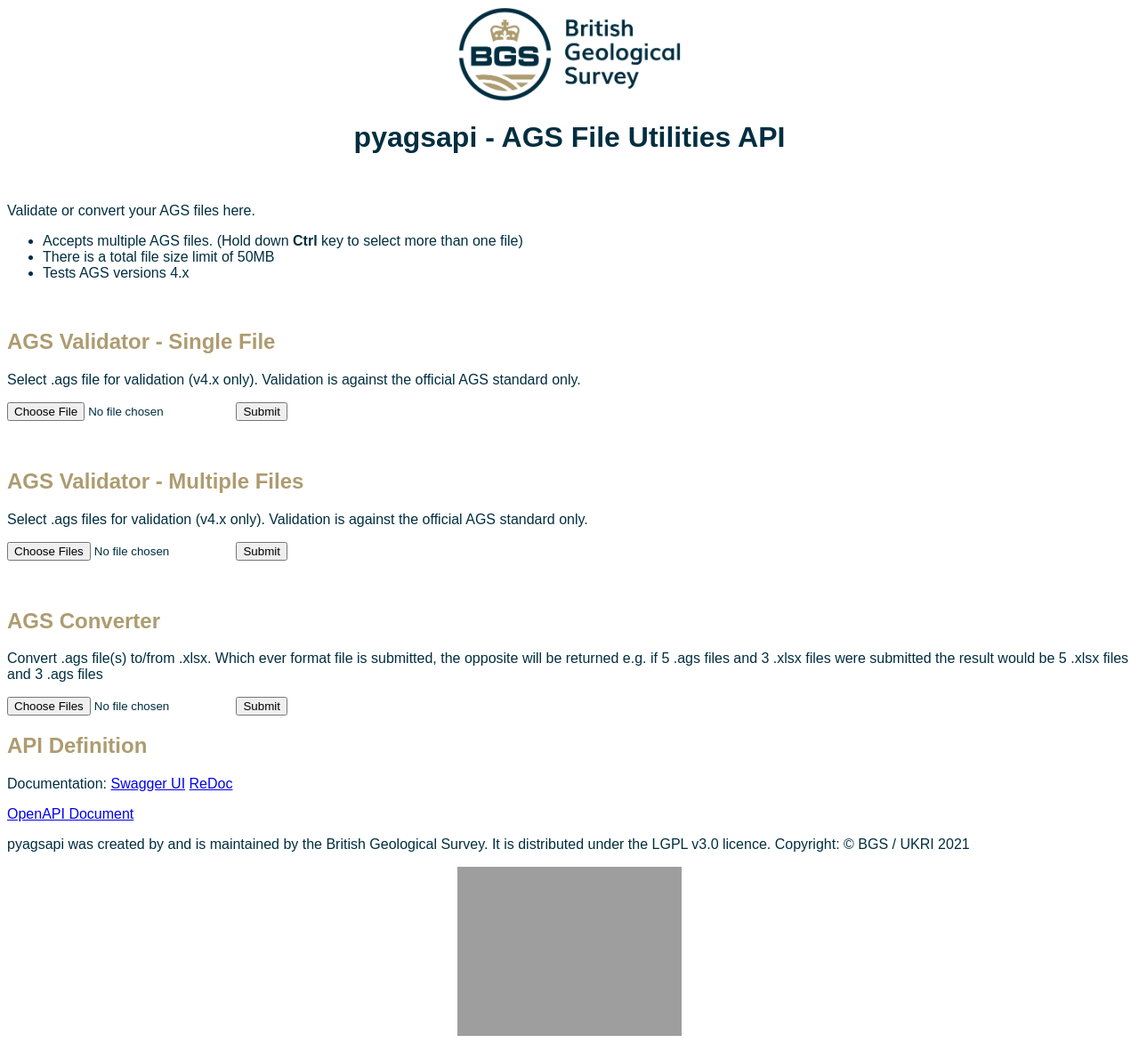
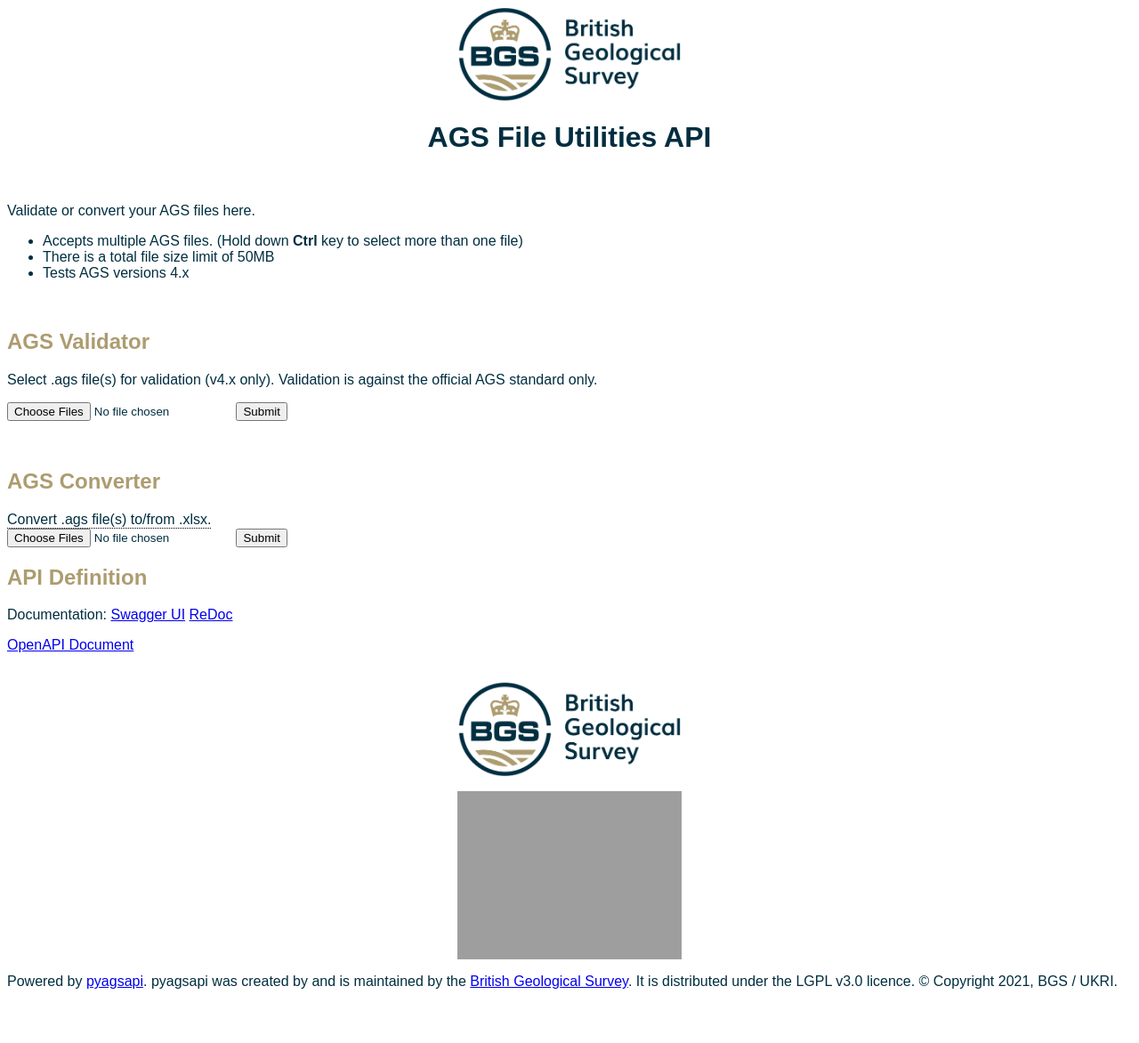
Before and after one commit to BritishGeologicalSurvey/pyagsapi, a FastAPI app: page / in a window 1280 px wide. Shown: the whole page at 89% size. After the commit the page ends 1111 px from the top, so only its background shows below. Run offline with FastAPI, Linux system fonts and the light colour scheme; grey boxes are pictures that could not be loaded.

Commit message:
WIP Templates update

```diff
--- a/app/static/css/styles.css
+++ b/app/static/css/styles.css
@@ -1,9 +1,20 @@
+main {
+    min-height: 100%;
+    margin-bottom: -100px;
+}
+
+main:after {
+    content: "";
+    display: block;
+    height: 100px;
+}
+
 body {
+    height: 100%;
     color: #002E40;
     text-align: left;
     font-family: Arial, Helvetica, sans-serif;
 }
-
 
 h1 {
     color: #002E40;
@@ -23,3 +34,62 @@
     margin-right: auto;
     width: 20%;
 }
+
+.tooltip {
+    position: relative;
+    display: inline-block;
+    border-bottom: 1px dotted black;
+  }
+
+  .tooltip .tooltiptext {
+    visibility: hidden;
+    width: 120px;
+    background-color: black;
+    color: #fff;
+    text-align: center;
+    border-radius: 6px;
+    padding: 5px 0;
+    position: absolute;
+    z-index: 1;
+    top: -5px;
+    left: 110%;
+  }
+
+  .tooltip .tooltiptext::after {
+    content: "";
+    position: absolute;
+    top: 50%;
+    right: 100%;
+    margin-top: -5px;
+    border-width: 5px;
+    border-style: solid;
+    border-color: transparent black transparent transparent;
+  }
+  .tooltip:hover .tooltiptext {
+    visibility: visible;
+
+footer {
+    position: fixed;
+    left: 0;
+    bottom: 0;
+    margin:0em;
+	padding:0em;
+	min-height:60px;
+    background-color: #002E40;
+    background-image:linear-gradient(0deg, #002E40, #002E40);
+    width: 100%;
+    color:  #002E40;
+    text-align: center;
+}
+
+.left{
+    text-align:left;
+    float:left;
+}
+.right{
+    float:right;
+    text-align:right;
+}
+.centered{
+    text-align:center;
+}
--- a/app/templates/index.html
+++ b/app/templates/index.html
@@ -4,8 +4,9 @@
     <link href="{{ url_for('static', path='/css/styles.css') }}" rel="stylesheet">
 </head>
 <body>
+  <main>
     <img src="{{ url_for('static', path='/img/BGS-Logo-Pos-RGB-01.png') }}" alt="BGS Logo">
-    <h1>pyagsapi - AGS File Utilities API</h1>
+    <h1>AGS File Utilities API</h1>
     <br>
     <p>Validate or convert your AGS files here.</p>
     <p>
@@ -16,22 +17,17 @@
       </ul>
   </p>
     <br>
-    <h2>AGS Validator - Single File</h2>
-    <p>Select .ags file for validation (v4.x only). Validation is against the official AGS standard only.</p>
-    <form action="/validate/" enctype="multipart/form-data" method="post">
-    <input name="file" type="file">
-    <input type="submit">
-    </form>
-    <br>
-    <h2>AGS Validator - Multiple Files</h2>
-    <p>Select .ags files for validation (v4.x only). Validation is against the official AGS standard only.</p>
+    <h2>AGS Validator</h2>
+    <p>Select .ags file(s) for validation (v4.x only). Validation is against the official AGS standard only.</p>
     <form action="/validatemany/" enctype="multipart/form-data" method="post">
     <input name="files" type="file" multiple>
     <input type="submit">
     </form>
     <br>
     <h2>AGS Converter</h2>
-    <p>Convert .ags file(s) to/from .xlsx. Which ever format file is submitted, the opposite will be returned e.g. if 5 .ags files and 3 .xlsx files were submitted the result would be 5 .xlsx files and 3 .ags files</p>
+      <div class="tooltip">Convert .ags file(s) to/from .xlsx.
+        <span class="tooltiptext">Which ever format file is submitted, the opposite will be returned e.g. if 5 .ags files and 3 .xlsx files were submitted the result would be 5 .xlsx files and 3 .ags files</span>
+      </div>
     <form action="/convert/" enctype="multipart/form-data" method="post">
     <input name="files" type="file" multiple>
     <input type="submit">
@@ -45,12 +41,21 @@
         <a href="/openapi.json/">OpenAPI Document</a>
       </p>
     </section>
-    <section id="notice">
-      <p>
-       pyagsapi was created by and is maintained by the British Geological Survey. It is distributed under the LGPL v3.0 licence. Copyright: © BGS / UKRI 2021
-      </p>
-    </section>
-
-    <img src="{{ url_for('static', path='/img/UKRI_NER_Council-Logo_Horiz-RGB.png') }}" alt="UKRI Logo">
-</body>
+  </main>
+    <footer class="sticky">
+      <div id="footer"></div>
+          <p class="left">
+            <a href="https://www.bgs.ac.uk" title="British Geological Survey" >
+            <img src="{{ url_for('static', path='/img/BGS-Logo-Pos-RGB-01.png') }}" title="British Geological Survey" alt="BGS Logo" />
+            </a>
+          </p>
+          <p class="right">
+            <a href="https://nerc.ukri.org/" title="The BGS is a research centre of the Natural Environment Research Council" target="_blank">
+            <img src="{{ url_for('static', path='/img/UKRI_NER_Council-Logo_Horiz-RGB.png') }}" title="The BGS is a research centre of the Natural Environment Research Council" alt="NERC UKRI Logo" />
+            </a>
+          </p>
+          <p class="centered">Powered by <a title="pyagsapi" href="https://github.com/BritishGeologicalSurvey/pyagsapi">pyagsapi</a>. pyagsapi was created by and is maintained by the <a href="https://www.bgs.ac.uk/">British Geological Survey</a>. It is distributed under the LGPL v3.0 licence. &copy; Copyright <script>document.write(new Date().getFullYear())</script>, BGS / UKRI.</p>
+      </div>
+    </footer>
+  </body>
 </html>
```
